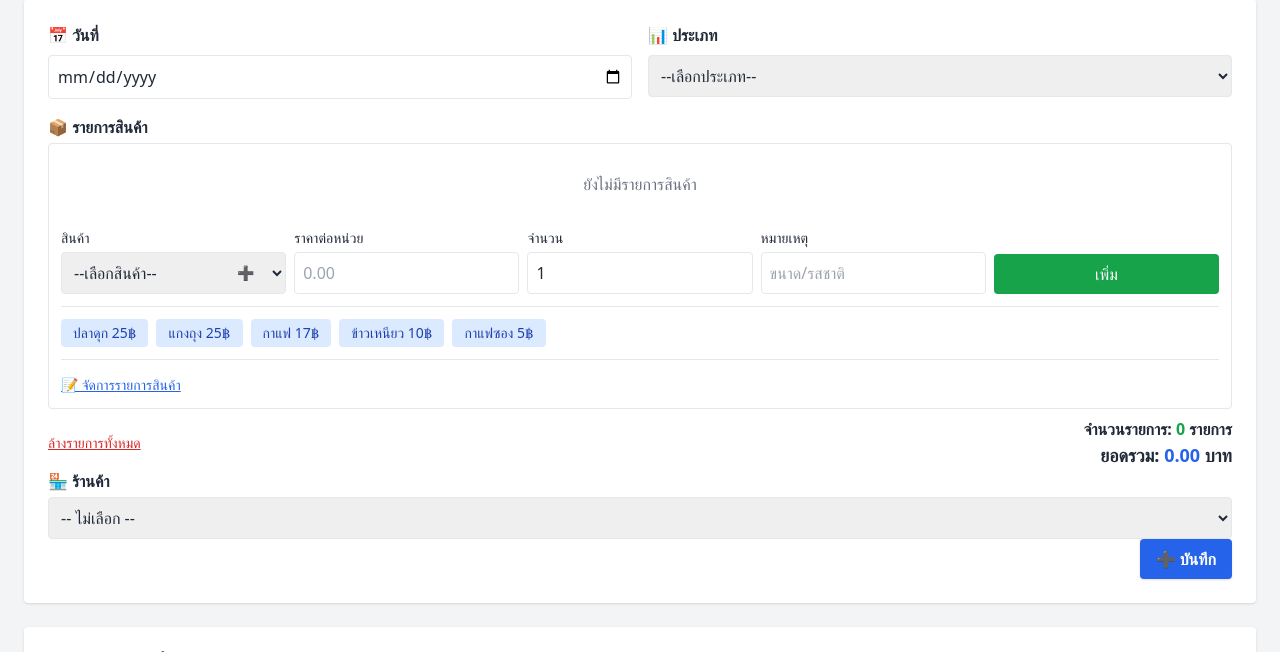
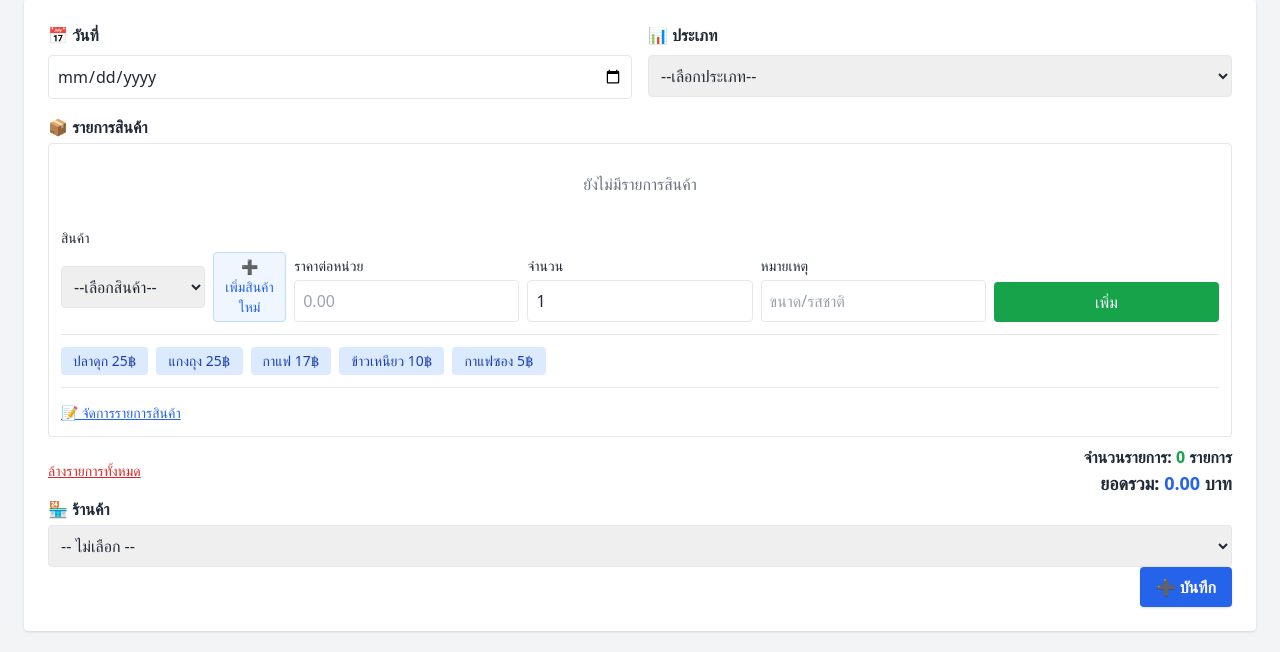
Before and after one commit to samart1231/ot-app, a Flask app: page /income-expense in a window 1280 px wide. Shown: the part 161-813 px from the top of the page. Run offline with Flask 3, Linux system fonts and the light colour scheme; data comes from the database, SQL or seed files in the repository.

Commit message:
ปรับปรุง UI ของฟอร์มเลือกสินค้าใน income_expense.html โดยเพิ่มปุ่ม "เพิ่มสินค้าใหม่" พร้อมการจัดเรียงที่ดีขึ้น

```diff
--- a/templates/income_expense.html
+++ b/templates/income_expense.html
@@ -76,14 +76,14 @@
       <div class="grid grid-cols-1 md:grid-cols-5 gap-2 items-end">
         <div>
           <label class="block text-sm font-medium mb-1">สินค้า</label>
-          <div class="relative">
+          <div class="flex gap-2 items-center">
             <select id="item-select" class="w-full border rounded p-2">
               <option value="">--เลือกสินค้า--</option>
             </select>
             <button type="button" onclick="toggleCustomItem()"
-                    class="absolute right-8 top-1/2 transform -translate-y-1/2 text-blue-600 hover:text-blue-800 text-sm"
+                    class="text-blue-600 hover:text-blue-800 text-sm border border-blue-200 rounded px-2 py-1 bg-blue-50"
                     title="เพิ่มสินค้าใหม่">
-              ➕
+              ➕ เพิ่มสินค้าใหม่
             </button>
           </div>
           <!-- ช่องพิมพ์สินค้าใหม่ -->
```
